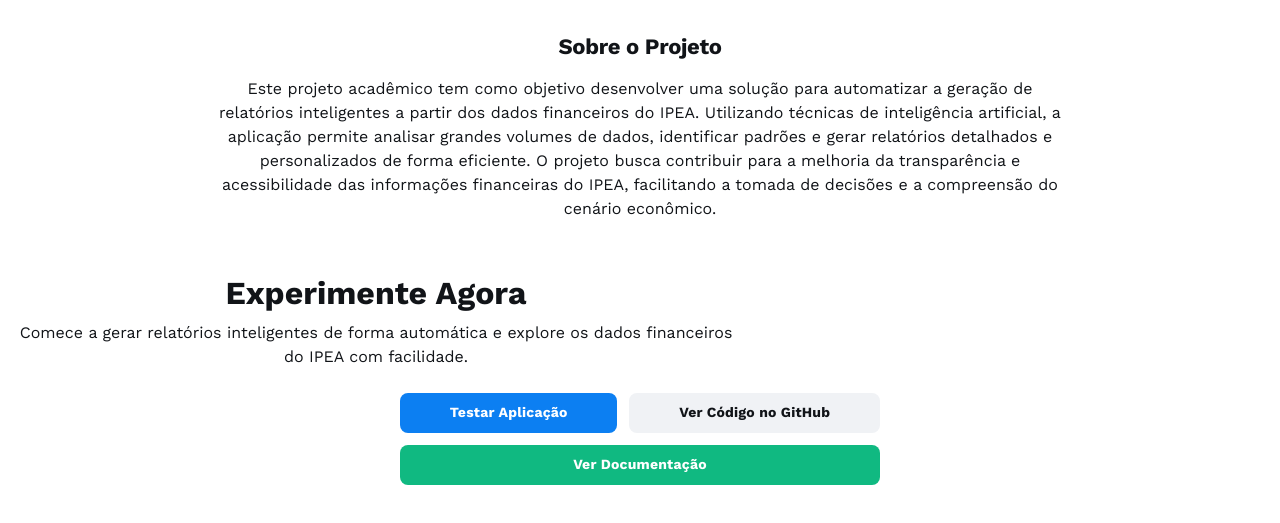
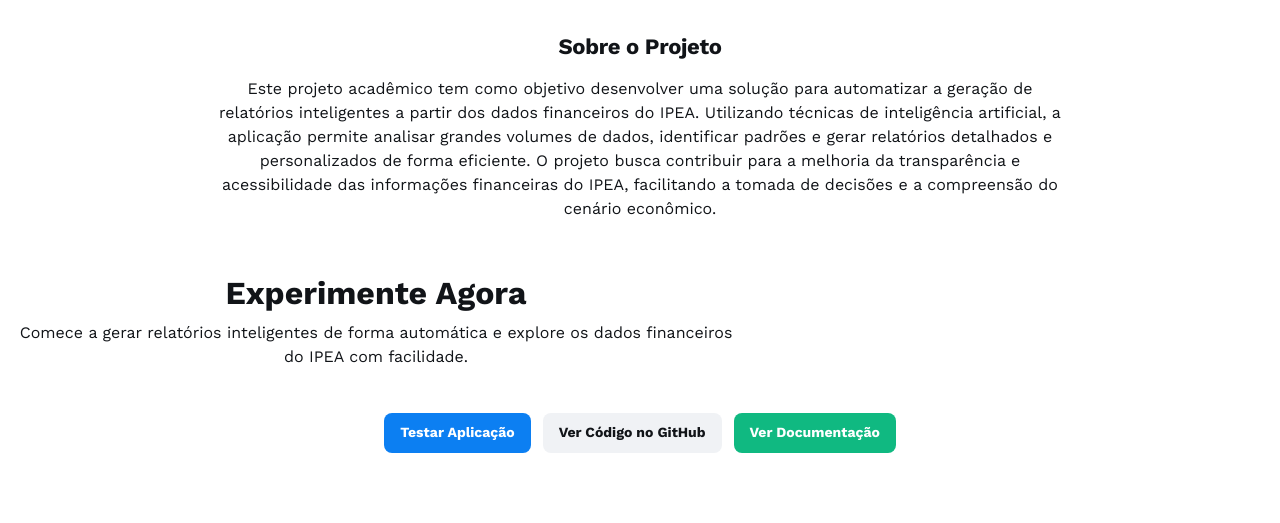
Before and after one commit to unb-mds/2025.1-RelatoriosInteligentesBCB, a plain HTML site: page docs/index.html in a window 1280 px wide. Shown: the part 1637-2160 px from the top of the page. Drawn offline with nearby package versions, Linux system fonts and the light colour scheme.

Commit message:
Update index.html
Centralizar

```diff
--- a/docs/index.html
+++ b/docs/index.html
@@ -338,23 +338,20 @@
                 Comece a gerar relatórios inteligentes de forma automática e explore os dados financeiros do IPEA com facilidade.
               </p>
             </div>
-            <div class="flex flex-1 justify-center" style="width: 100%; display: flex; justify-content: center;">
-              <div class="flex justify-center" style="width: 100%; display: flex; justify-content: center;">
-                <div class="flex flex-1 gap-3 flex-wrap max-w-[480px] justify-center" style="display: flex; justify-content: center; align-items: center; width: 100%;">
+            <!-- BOTÕES CENTRALIZADOS -->
+            <div style="width: 100%; display: flex; justify-content: center; gap: 12px; flex-wrap: wrap; margin-top: 20px;">
               <a href="https://relatorioipea-mds.streamlit.app" target="_blank"
-                    class="flex min-w-[84px] max-w-[480px] cursor-pointer items-center justify-center overflow-hidden rounded-lg h-10 px-4 @[480px]:h-12 @[480px]:px-5 bg-[#0c7ff2] text-white text-sm font-bold leading-normal tracking-[0.015em] @[480px]:text-base @[480px]:font-bold @[480px]:leading-normal @[480px]:tracking-[0.015em] grow">
-                    <span class="truncate">Testar Aplicação</span>
+                style="display: inline-flex; align-items: center; justify-content: center; min-width: 84px; max-width: 480px; height: 40px; padding: 0 16px; background: #0c7ff2; color: white; text-decoration: none; border-radius: 8px; font-weight: bold; font-size: 14px;">
+                Testar Aplicação
               </a>
               <a href="https://github.com/unb-mds/2025-1-Squad07" target="_blank"
-                    class="flex min-w-[84px] max-w-[480px] cursor-pointer items-center justify-center overflow-hidden rounded-lg h-10 px-4 @[480px]:h-12 @[480px]:px-5 bg-[#f0f2f5] text-[#111418] text-sm font-bold leading-normal tracking-[0.015em] @[480px]:text-base @[480px]:font-bold @[480px]:leading-normal @[480px]:tracking-[0.015em] grow">
-                    <span class="truncate">Ver Código no GitHub</span>
+                style="display: inline-flex; align-items: center; justify-content: center; min-width: 84px; max-width: 480px; height: 40px; padding: 0 16px; background: #f0f2f5; color: #111418; text-decoration: none; border-radius: 8px; font-weight: bold; font-size: 14px;">
+                Ver Código no GitHub
               </a>
               <a href="https://miro.com/app/board/uXjVIJxt3qo=/" target="_blank"
-                    class="flex min-w-[84px] max-w-[480px] cursor-pointer items-center justify-center overflow-hidden rounded-lg h-10 px-4 @[480px]:h-12 @[480px]:px-5 bg-[#10b981] text-white text-sm font-bold leading-normal tracking-[0.015em] @[480px]:text-base @[480px]:font-bold @[480px]:leading-normal @[480px]:tracking-[0.015em] grow">
-                    <span class="truncate">Ver Documentação</span>
+                style="display: inline-flex; align-items: center; justify-content: center; min-width: 84px; max-width: 480px; height: 40px; padding: 0 16px; background: #10b981; color: white; text-decoration: none; border-radius: 8px; font-weight: bold; font-size: 14px;">
+                Ver Documentação
               </a>
-                </div>
-              </div>
             </div>
           </div>
         </div>
```
Lines whose indentation alone changed are shown as unchanged.
